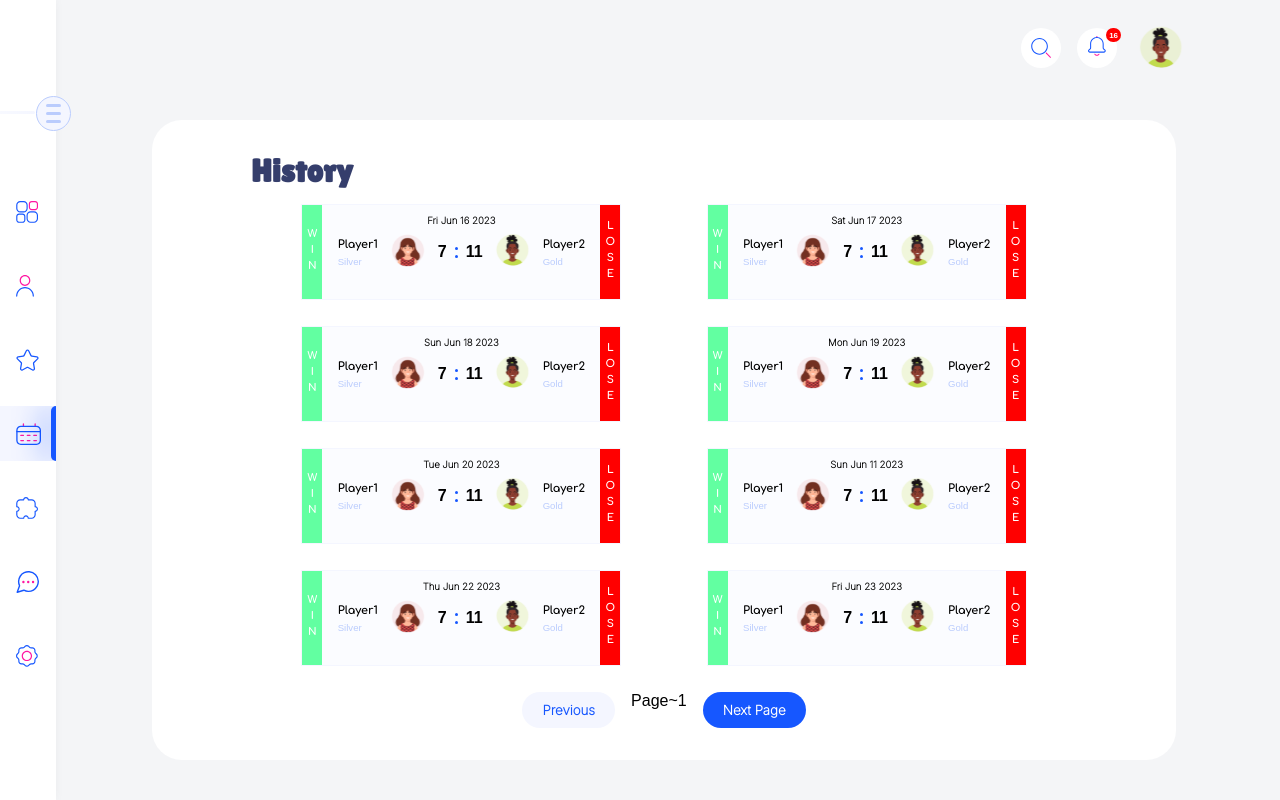
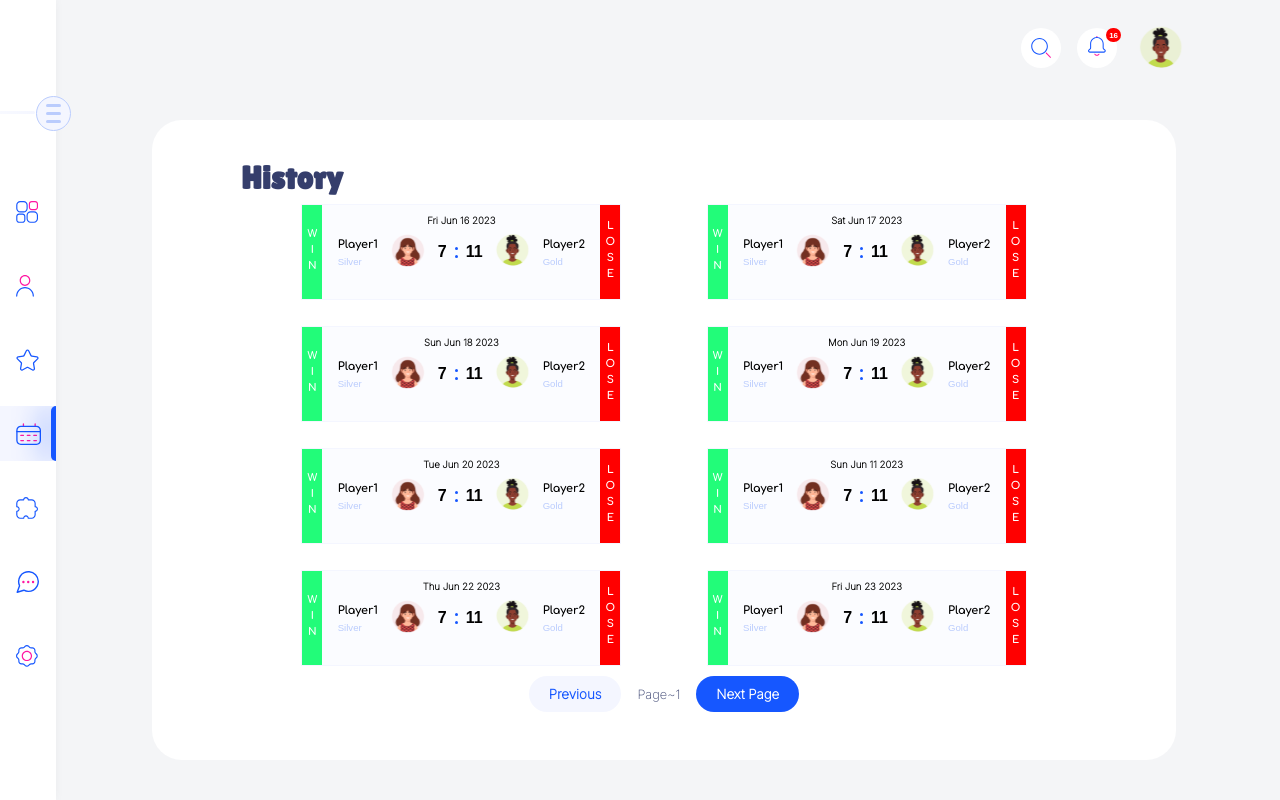
Before and after one commit to Elmostafa01/PingPong, a React (Vite) app: page /history in a window 1280 px wide. Built offline with nearby package versions, Linux system fonts and the light colour scheme.

Commit message:
bottom rem pagination

```diff
--- a/src/styles/_history.scss
+++ b/src/styles/_history.scss
@@ -38,15 +38,15 @@
 
     .title {
         position: absolute;
-        top: 0;
-        left: 0;
-        padding: 2rem;
+        top: 2rem;
+        left: 2.5rem;
         display: flex;
         justify-content: center;
         align-items: center;
+        overflow: hidden;
         width: 100%;
-        overflow: hidden;
-        max-width: 300px;
+        max-width: 200px;
+        height: 50px;
 
         h1 {
             font-family: 'Lilita One', cursive;
@@ -61,8 +61,6 @@
     }
 
     .wrapper {
-        //overflow: scroll;
-        //@include scrollbar();
         overflow: hidden;
         overflow-x: hidden;
         position: absolute;
@@ -212,7 +210,7 @@
                 left: 0;
                 float: left;
                 width: 20px;
-                background-color: #62FFA1;
+                background-color: #22fc79;
                 height: 100%;
 
                 span {
@@ -232,7 +230,7 @@
                 right: 0;
                 float: right;
                 width: 20px;
-                background-color: #FF7272;
+                background-color: #22fc79;
                 height: 100%;
             }
 
@@ -255,9 +253,10 @@
 
     .pagination {
         display: flex;
+        align-items: center;
         gap: 1rem;
         position: absolute;
-        bottom: 2rem;
+        bottom: 3rem;
 
         button {
             outline: 0;
@@ -290,6 +289,13 @@
                 }
             }
         }
+
+        p {
+            font-family: 'Inter', sans-serif;
+            font-size: 0.8em;
+            font-weight: 400;
+            color:#353E6C;
+        }
     }
 }
 
```
